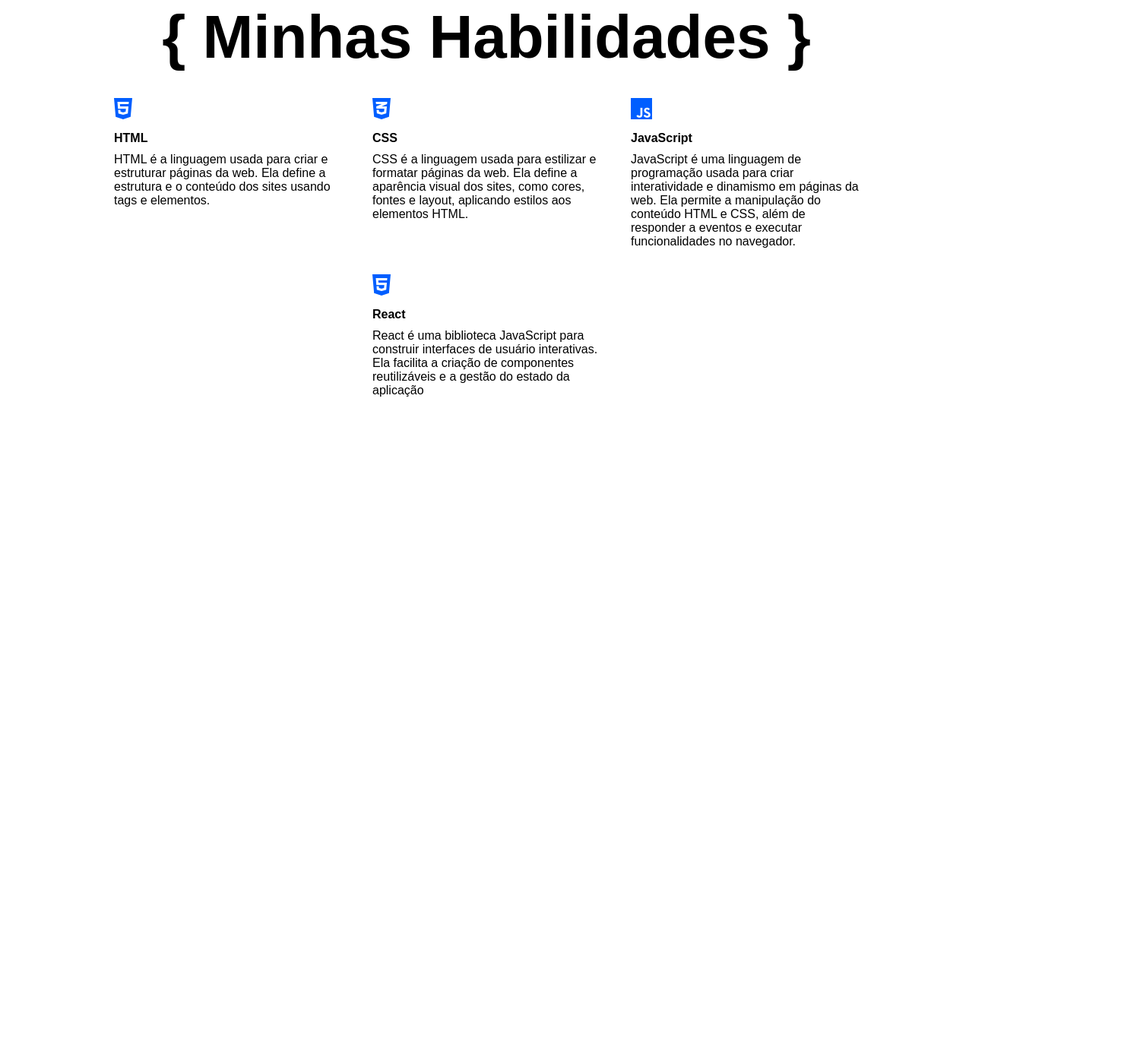
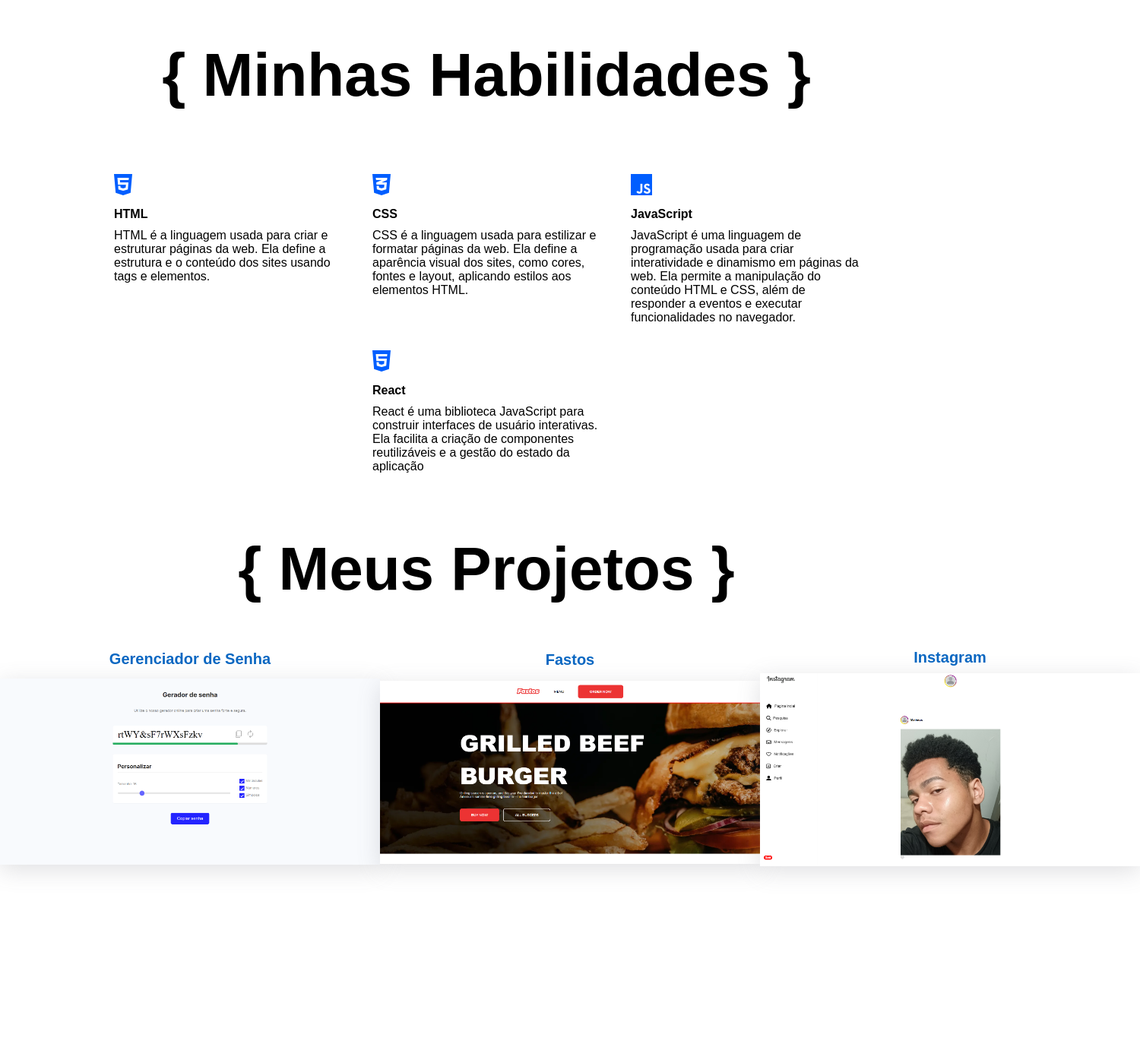
Before and after one commit to MatheusLMMARCILIO/PortifolioFrontend, a plain HTML site: page index.html in a window 1280 px wide. Shown: the part 931-2330 px from the top of the page at 76% size, 1500 px wide, since content can reach past the window. Before the commit the page ends 1474 px from the top, so only its background shows below. Drawn offline with Linux system fonts and the light colour scheme.

Commit message:
08/08/2024 15h50

```diff
--- a/Script.js
+++ b/Script.js
@@ -16,7 +16,8 @@ const html = document.querySelector('.html')
 const css = document.querySelector('.css')
 const JS = document.querySelector('.JS')
 const React = document.querySelector('.React')
-
+const myProjects = document.querySelector('.myProjects')
+const img = document.querySelector(".img")
 
     body.classList.toggle("dark");
     link.classList.toggle("dark");
@@ -33,4 +34,6 @@ const React = document.querySelector('.React')
     css.classList.toggle("dark")
     JS.classList.toggle("dark")
     React.classList.toggle("dark")
+    myProjects.classList.toggle("dark")
+    img.classList.toggle("dark")
 });
--- a/index.html
+++ b/index.html
@@ -27,9 +27,9 @@
 
             <div class="links">
                 <ul>
-                    <li><a href="#">Sobre mim</a></li>
-                    <li><a href="#">Habilidades</a></li>
-                    <li><a href="#">Projetos</a></li>
+                    <li><a href="#aboutMe">Sobre mim</a></li>
+                    <li><a href="#MySkill">Habilidades</a></li>
+                    <li><a href="#prejects">Projetos</a></li>
                     <li><a href="#">Contato</a></li>
                 </ul>
             </div>
@@ -66,7 +66,7 @@
             </div>
         </section>
 
-        <section class="aboutMe">
+        <section id="aboutMe" class="aboutMe">
 
             <div class="aboutMeSection">
 
@@ -104,7 +104,7 @@
 
         </section>
 
-        <section class="MySkill">
+        <section id="MySkill" class="MySkill">
 
             <div class="spanSkill">
                 <span>{ Minhas Habilidades }</span>
@@ -194,10 +194,77 @@
 
         </section>
 
+        <section id="prejects" class="prejects">
 
+            <div class="myProjects">
+                <span>{ Meus Projetos }</span>
+            </div>
+
+<div class="projectsPart1">
+
+    <div class="projetos">
+
+        <div class="blocoUm">
+
+            <div class="GerenciadorDeSenha">
+                <div class="name">
+                    <span>Gerenciador de Senha</span>
+                </div>
+
+                <div class="img">
+                    <a href="#"><img src="IMAGE/gerenciarSenhaProject.png" alt=""></a>
+                </div>
+            </div>
+
+        </div>
+
+
+    </div>
+    <div class="projetos">
+
+        <div class="blocoUm">
+
+            <div class="Fastos">
+                <div class="name">
+                    <span>Fastos</span>
+                </div>
+
+                <div class="img">
+                    <a href="#"><img src="IMAGE/FastosProject.png" alt=""></a>
+                </div>
+            </div>
+
+        </div>
+
+
+    </div>
+    <div class="projetos">
+
+        <div class="blocoUm">
+
+            <div class="instagram">
+                <div class="name">
+                    <span>Instagram</span>
+                </div>
+
+                <div class="img">
+                    <a href="#"><img src="IMAGE/instagramClone.png" alt=""></a>
+                </div>
+            </div>
+
+        </div>
+
+
+    </div>
+
+
+</div>
+
+        </section>
 
 
     </section>
+
 
 
 </body>
--- a/style.css
+++ b/style.css
@@ -263,20 +263,21 @@ li {
 .MySkill {
     padding-top: 50px;
     width: 100%;
-    height: 500px;
+    height: 650px;
 }
 
 .spanSkill {
     width: 100%;
     height: 100px;
-    font-weight: bold;
     display: flex;
     align-items: center;
     justify-content: center;
+    margin: 50px 0px;
 }
 
 .spanSkill span {
     font-size: 80px;
+    font-weight: bold;
 }
 
 .spanSkill span:hover {
@@ -312,16 +313,19 @@ li {
 
 .icons {
     width: 100%;
-    height: 300px;
+    height: 400px;
     display: flex;
     flex-direction: column;
     align-items: center;
     justify-content: center;
+
 }
 
 .icons1 {
     display: flex;
+
 }
+
 
 .html,
 .css,
@@ -347,6 +351,69 @@ li {
 .icons {
     margin-top: 80px;
 }
+
+/*****************prejects*************************/
+
+.prejects {
+    width: 100%;
+    height: 700px;
+}
+
+.myProjects {
+    width: 100%;
+    height: 100px;
+    display: flex;
+    align-items: center;
+    justify-content: center;
+    margin: 50px 0px;
+}
+
+.myProjects span {
+    font-size: 80px;
+    font-weight: bold;
+}
+
+.myProjects span:hover {
+    color: #0A67C2;
+}
+
+.myProjects.dark {
+    color: white;
+}
+
+.instagram, .GerenciadorDeSenha, .Fastos {
+    width: 500px;
+    height: 300px;
+    display: flex;
+    align-items: center;
+    justify-content: space-around;
+    flex-direction: column;
+}
+
+.name span {
+    font-size: 20px;
+    font-weight: bold;
+    color: #0A67C2;
+}
+
+.img img {
+    max-width: 500px;
+    min-width: 100px;
+    box-shadow: rgba(100, 100, 111, 0.2) 0px 7px 29px 0px;
+}
+
+.img.dark img {
+box-shadow: #0A67C2 0px 22px 70px 4px;
+}
+
+.projectsPart1 {
+    display: flex;
+    align-items: center;
+    justify-content: space-around;
+
+}
+
+
 
 /**************Resposividade*****************/
 
@@ -376,18 +443,21 @@ li {
     .textInformation span {
         font-size: 10px;
     }
-.icons{
-    height: 550px;
+
+    .icons {
+        height: 600px;
     }
-    .icons, .icons1 {
+
+    .icons,
+    .icons1 {
         display: flex;
         flex-direction: column;
     }
 
-.html span ,
+    .html span,
     .css span,
     .JS span,
-.React span{
+    .React span {
         font-size: 15px;
     }
 
@@ -398,8 +468,20 @@ li {
         font-size: 10px;
     }
 
-.spanSkill  span {
+    .spanSkill span {
         font-size: 50px;
+    }
+
+    .myProjects {
+        margin-top: 50px;
+    }
+
+    .myProjects span {
+        font-size: 50px;
+    }
+
+    .MySkill {
+        height: 820px;
     }
 
 }
@@ -459,4 +541,8 @@ font-size: 10px;
         font-size: 25px;
     }
 
+    .myProjects span {
+        font-size: 25px;
     }
+
+}
```
Also changed, not shown: IMAGE/FastosProject.png (added), IMAGE/gerenciarSenhaProject.png (added), IMAGE/instagramClone.png (added), IMAGE/jaineryPage.png (added). Lines whose indentation alone changed are shown as unchanged.
